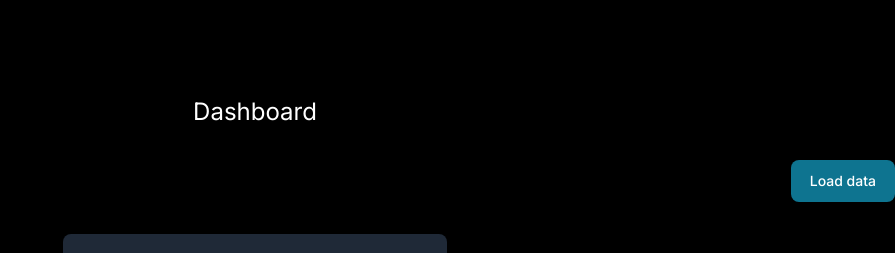
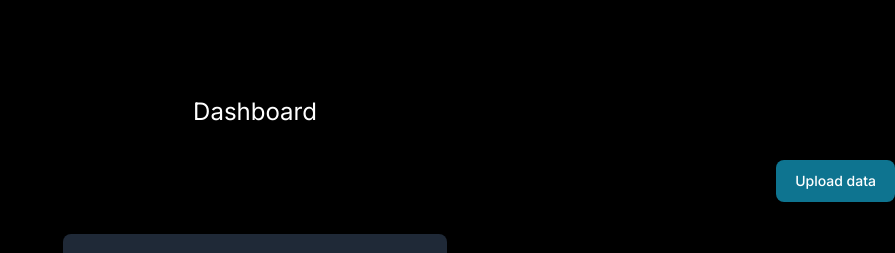
Before and after one commit to microboxlabs/nextjs-metrics-viewer, a Next.js app in the folder nextjs-metrics-viewer/: page / in a window 1280 px wide. Shown: the top 253 px of the page, without its empty margins (385-1280 px from the left). Built offline with nearby package versions, Linux system fonts and the light colour scheme.

Commit message:
type csv validation

```diff
--- a/nextjs-metrics-viewer/components/UploadDataModal.tsx
+++ b/nextjs-metrics-viewer/components/UploadDataModal.tsx
@@ -9,7 +9,10 @@ export default function UploadDataModal() {
       files: FileList;
     };
     const file = target.files[0];
-    console.log(file);
+    if (file.type !== "text/csv") {
+      alert("Please upload a CSV file");
+      return;
+    }
     const reader = new FileReader();
     reader.readAsText(file);
     reader.onload = () => {
@@ -19,7 +22,7 @@ export default function UploadDataModal() {
 
   return (
     <div className="flex w-full justify-end">
-      <Button onClick={() => setOpenModal(true)}>Load data</Button>
+      <Button onClick={() => setOpenModal(true)}>Upload data</Button>
 
       <Modal dismissible show={openModal} onClose={() => setOpenModal(false)}>
         <Modal.Header>Upload your CSV file</Modal.Header>
```
